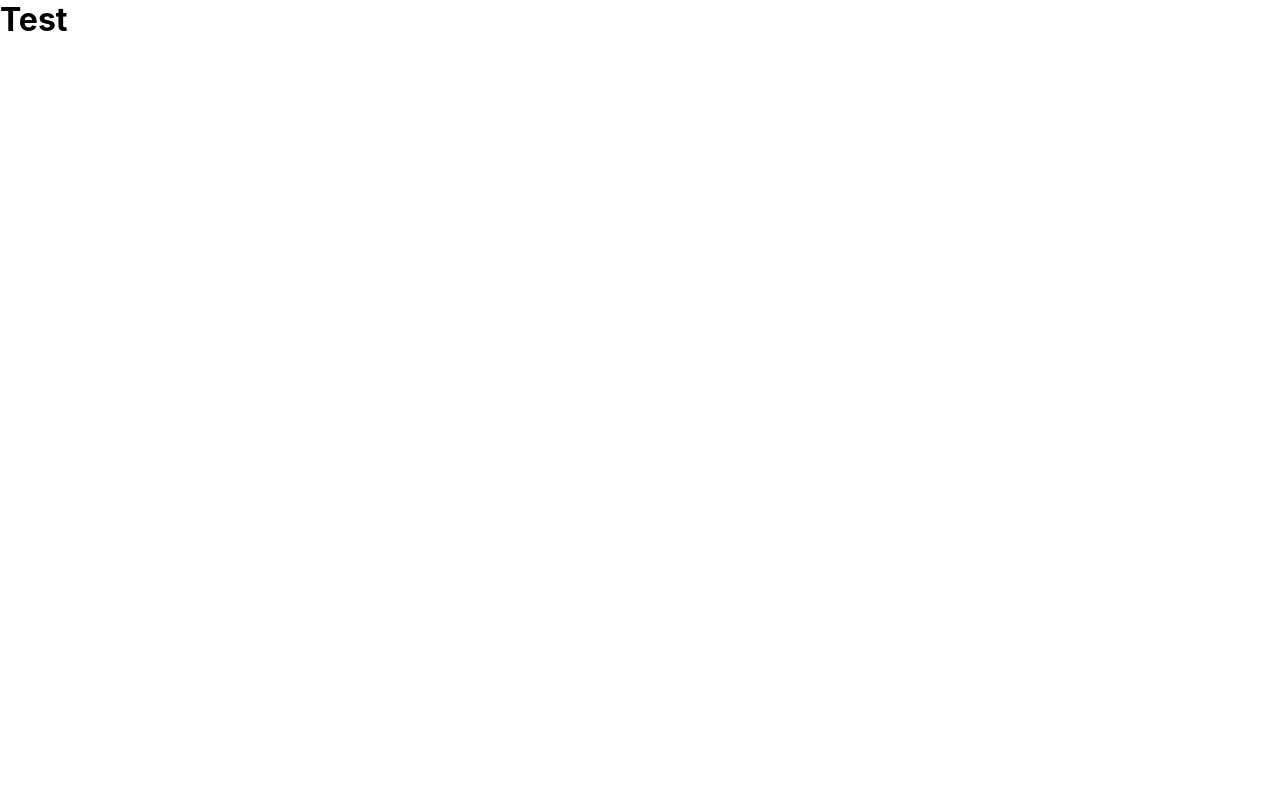
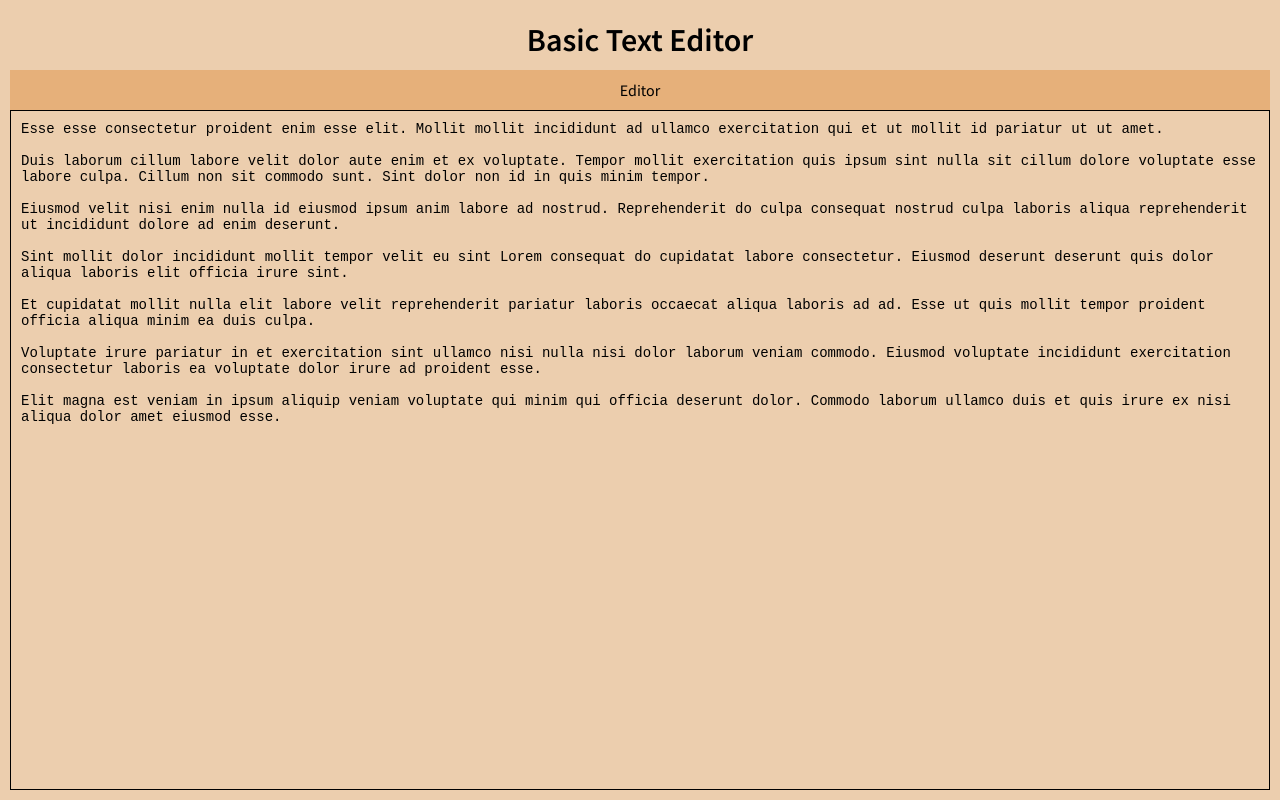
Before and after one commit to aliergul/react-examples-text-editor, a React (Vite) app: page / in a window 1280 px wide. Built offline with nearby package versions, Linux system fonts and the light colour scheme.

Commit message:
textarea added

```diff
--- a/src/App.jsx
+++ b/src/App.jsx
@@ -1,8 +1,13 @@
+import Editor from "./components/Editor/Editor";
+import TextArea from "./components/TextArea";
+
 function App() {
   return (
-    <>
-      <h1>Test</h1>
-    </>
+    <main className="main">
+      <h1>Basic Text Editor</h1>
+      <Editor />
+      <TextArea />
+    </main>
   );
 }
 
--- /dev/null
+++ b/src/components/Editor/Editor.jsx
@@ -0,0 +1,5 @@
+const Editor = () => {
+  return <div className="editor">Editor</div>;
+};
+
+export default Editor;
--- /dev/null
+++ b/src/components/TextArea.jsx
@@ -0,0 +1,13 @@
+import defaultText from "./defaultText";
+
+const TextArea = () => {
+  const text = defaultText;
+
+  return (
+    <>
+      <textarea className="textarea" defaultValue={text} />
+    </>
+  );
+};
+
+export default TextArea;
--- /dev/null
+++ b/src/components/defaultText.js
@@ -0,0 +1,15 @@
+const defaultText = `Esse esse consectetur proident enim esse elit. Mollit mollit incididunt ad ullamco exercitation qui et ut mollit id pariatur ut ut amet.
+
+Duis laborum cillum labore velit dolor aute enim et ex voluptate. Tempor mollit exercitation quis ipsum sint nulla sit cillum dolore voluptate esse labore culpa. Cillum non sit commodo sunt. Sint dolor non id in quis minim tempor.
+
+Eiusmod velit nisi enim nulla id eiusmod ipsum anim labore ad nostrud. Reprehenderit do culpa consequat nostrud culpa laboris aliqua reprehenderit ut incididunt dolore ad enim deserunt.
+
+Sint mollit dolor incididunt mollit tempor velit eu sint Lorem consequat do cupidatat labore consectetur. Eiusmod deserunt deserunt quis dolor aliqua laboris elit officia irure sint.
+
+Et cupidatat mollit nulla elit labore velit reprehenderit pariatur laboris occaecat aliqua laboris ad ad. Esse ut quis mollit tempor proident officia aliqua minim ea duis culpa.
+
+Voluptate irure pariatur in et exercitation sint ullamco nisi nulla nisi dolor laborum veniam commodo. Eiusmod voluptate incididunt exercitation consectetur laboris ea voluptate dolor irure ad proident esse.
+
+Elit magna est veniam in ipsum aliquip veniam voluptate qui minim qui officia deserunt dolor. Commodo laborum ullamco duis et quis irure ex nisi aliqua dolor amet eiusmod esse.`;
+
+export default defaultText;
--- a/src/index.scss
+++ b/src/index.scss
@@ -1,8 +1,10 @@
+@import url("https://fonts.googleapis.com/css2?family=Source+Sans+Pro:wght@400;600&display=swap");
+
 body {
   margin: 0;
-  font-family: -apple-system, BlinkMacSystemFont, "Segoe UI", Helvetica, Arial,
-    sans-serif, "Apple Color Emoji", "Segoe UI Emoji", "Segoe UI Symbol",
-    sans-serif;
+  font-family: "Source Sans Pro", system-ui, -apple-system, "Segoe UI", Roboto,
+    Ubuntu, Cantarell, "Noto Sans", sans-serif, "Apple Color Emoji",
+    "Segoe UI Emoji", "Segoe UI Symbol", "Noto Color Emoji";
   -webkit-font-smoothing: antialiased;
   -moz-osx-font-smoothing: grayscale;
 }
@@ -19,9 +21,42 @@ code {
   border: 0;
   outline: 0;
   box-sizing: border-box;
+  background-color: #ecceae;
 }
 
 #root {
   display: flex;
   min-height: 100vh;
 }
+
+h1 {
+  padding: 10px;
+}
+
+.main {
+  flex: 1;
+  display: flex;
+  flex-direction: column;
+  align-items: center;
+  margin: 10px;
+}
+
+.editor {
+  display: flex;
+  width: 100%;
+  background-color: #e6b07a;
+  justify-content: center;
+  padding: 10px;
+}
+
+.textarea {
+  width: 100%;
+  height: 100%;
+  resize: none;
+  font-size: 14px;
+  // height: 100px;
+  // margin: 10px 0;
+  padding: 10px;
+
+  border: 1px solid #000;
+}
```
Also changed, not shown: eslint.config.js (+18 -17 lines), src/components/Editor/EditorItems.jsx (added, +9 -0 lines).
